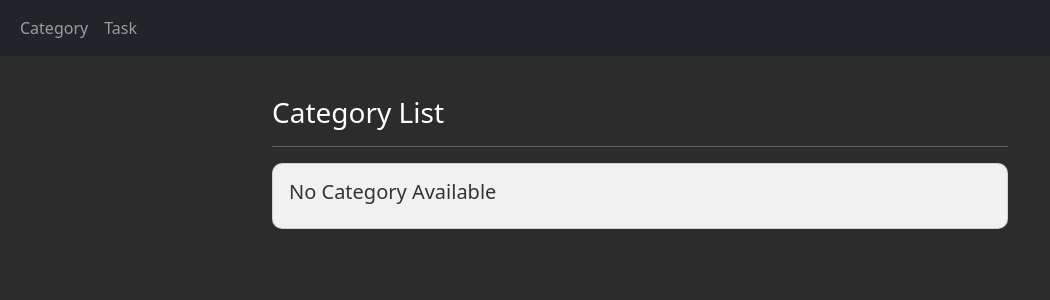
After one commit to AhnafIfti/task_manager, a Django app: page /category-list/ in a window 1280 px wide. The commit adds this page. Shown: the top 300 px of the page, without its empty margins (0-1050 px from the left). Run offline with Django 4.2, Linux system fonts and the light colour scheme.

Commit message:
[Add]: Add Category List

```diff
--- a/task_manager/urls.py
+++ b/task_manager/urls.py
@@ -19,5 +19,5 @@ from django.urls import path, include
 
 urlpatterns = [
     path('admin/', admin.site.urls),
-    path('task/', include('tasks_app.urls')),
+    path('', include('tasks_app.urls')),
 ]
--- a/tasks_app/templates/base.html
+++ b/tasks_app/templates/base.html
@@ -49,10 +49,14 @@
         <div class="collapse navbar-collapse" id="navbarNav">
           <ul class="navbar-nav">
             <li class="nav-item">
-              <a class="nav-link" href="">Category</a>
+              <a class="nav-link" href="{% url 'tasks_app:category_list' %}"
+                >Category</a
+              >
             </li>
             <li class="nav-item">
-              <a class="nav-link" href="">Task</a>
+              <a class="nav-link" href="{% url 'tasks_app:task_list' %}"
+                >Task</a
+              >
             </li>
           </ul>
         </div>
--- /dev/null
+++ b/tasks_app/templates/category_list.html
@@ -0,0 +1,20 @@
+<!DOCTYPE html>{% extends 'base.html' %} {% block body_block %}
+<div>
+  <h3 class="mt-4 mb-2">Category List</h3>
+  <hr />
+</div>
+{% if categories %} {% for category in categories %}
+<div class="card my-2">
+  <div class="card-body">
+    <h5 class="card-title">{{ category.title }}</h5>
+    <p class="card-text">{{ category.description }}</p>
+    <a href="" class="btn btn-sm btn-regular mt-3">Visit Category</a>
+  </div>
+</div>
+{% endfor %} {% else %}
+<div class="card my-2">
+  <div class="card-body">
+    <h5 class="card-title">No Category Available</h5>
+  </div>
+</div>
+{% endif %} {% endblock %}
--- a/tasks_app/urls.py
+++ b/tasks_app/urls.py
@@ -1,6 +1,9 @@
 from django.urls import path
-from .views import task_list
+from tasks_app import views
+
+app_name = "tasks_app"
 
 urlpatterns = [
-    path('list/', task_list, name="task_list"),
+    path('task-list/', views.task_list, name="task_list"),
+    path('category-list/', views.category_list, name="category_list"),
 ]
--- a/tasks_app/views.py
+++ b/tasks_app/views.py
@@ -4,3 +4,7 @@ from django.shortcuts import render
 def task_list(request):
     task_list_dictionary = {'title': 'List | Task'}
     return render(request, 'task_list.html', context=task_list_dictionary)
+
+def category_list(request):
+    category_list_dictionary = {'title': 'List | Category'}
+    return render(request, 'category_list.html', context=category_list_dictionary)
```
